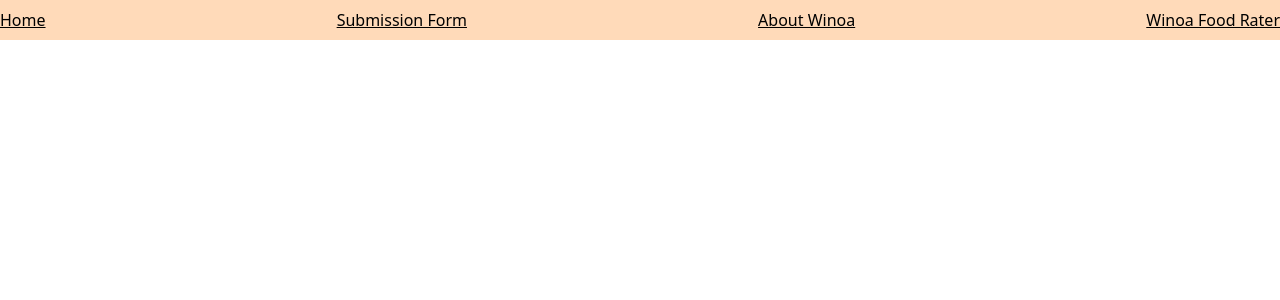
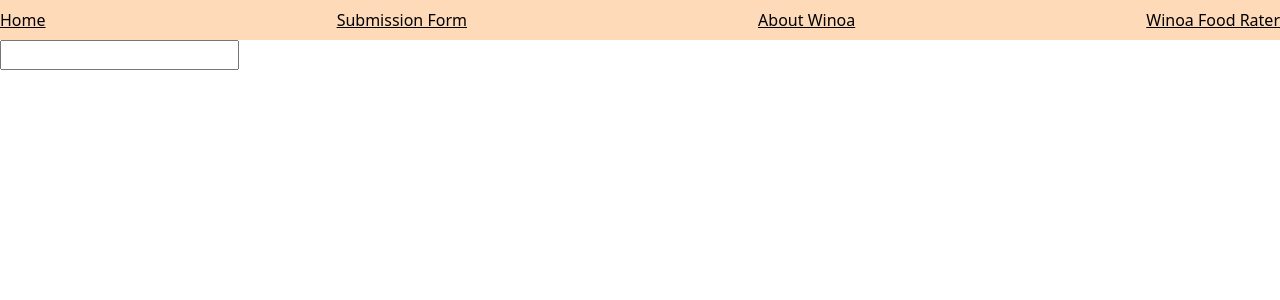
Before and after one commit to caidennason/caidennason-phase-2-project, a React (Create React App) app: page /winoafoodrater in a window 1280 px wide. Shown: the top 300 px of the page. Built offline with nearby package versions, Linux system fonts and the light colour scheme; no server answers; data requests are answered from the project's data file.

Commit message:
progress on external fetch

```diff
--- a/src/Components/App.js
+++ b/src/Components/App.js
@@ -41,6 +41,9 @@ function App() {
     <Route exact path="/about">
       <About />
     </Route>
+    <Route exact path ="/winoafoodrater">
+      <WinoaFoodRater />
+    </Route>
     <Route exact path="/">
       <Home />
     </Route>
--- a/src/Components/WinoaFoodRater.js
+++ b/src/Components/WinoaFoodRater.js
@@ -1,18 +1,38 @@
 import React, {useState, useEffect} from 'react'
+import Form from 'react-bootstrap/form'
+import Button from 'react-bootstrap/button'
 
 function WinoaFoodRater(){
 
+    const [foodFormData, setFoodFormData] = useState('')
+
     // GET WINOA FOODS
 
+    function handleFoodForm(e){
+        setFoodFormData(e.target.value)
+        console.log(e.target.value)
+    }
+
+    function handleFoodSubmit(){
+
+    }
+
     useEffect(() => {
-        fetch('')
+        fetch(`https://api.spoonacular.com/recipes/${foodFormData}`)
         .then(res => res.json())
         .then(food => console.log(food))
-    })
+    }, [])
 
     return(
         <div>
-
+            <Form>
+                <input
+                type="text"
+                name="name"
+                value={foodFormData}
+                onChange={handleFoodForm}
+                />
+            </Form>
         </div>
     )
 
```
